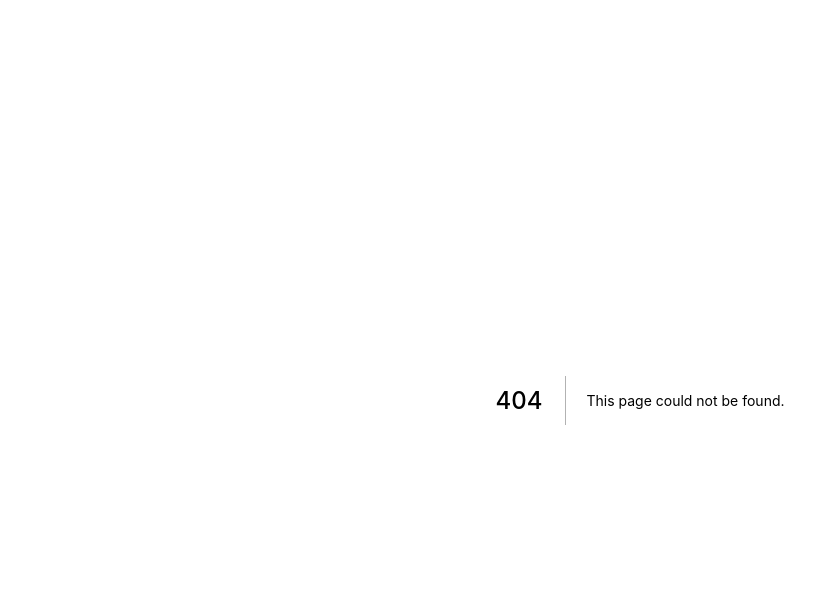
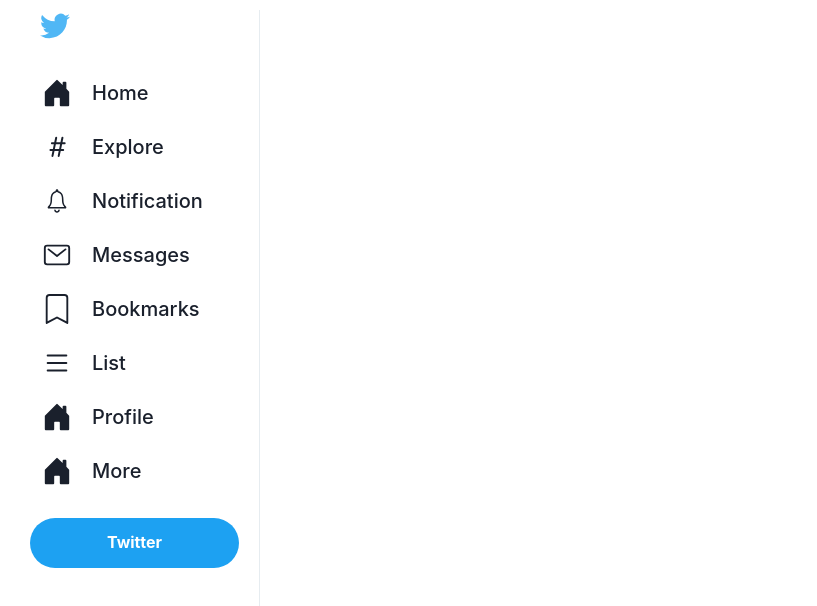
Before and after one commit to Revirdi/individual-project, a Next.js app: page /home in a window 1280 px wide. Before the commit this address had no page. Shown: the top 606 px of the page, without its empty margins (0-817 px from the left). Built offline with nearby package versions, Linux system fonts and the light colour scheme.

Commit message:
first commit

```diff
--- /dev/null
+++ b/components/Sidebar/SidebarOption.js
@@ -0,0 +1,28 @@
+import { Flex, Spacer, Text } from "@chakra-ui/react";
+function SidebarOption({ active, text, Icon }) {
+  return (
+    <Flex
+      flexGrow="0.3"
+      alignItems="center"
+      cursor="pointer"
+      padding="12px"
+      _hover={{
+        background: "#e8f5fe",
+        color: "var(--twitter-color)",
+        borderRadius: "25px",
+      }}
+    >
+      <Icon fontSize="30px" />
+      <Text
+        paddingLeft="20px"
+        fontWeight="500"
+        fontSize="20px"
+        marginEnd="20px"
+      >
+        {text}
+      </Text>
+    </Flex>
+  );
+}
+
+export default SidebarOption;
--- /dev/null
+++ b/components/Sidebar/index.js
@@ -0,0 +1,58 @@
+import { Icon } from "@chakra-ui/icons";
+import { Button } from "@chakra-ui/react";
+import {
+  BsTwitter,
+  BsFillHouseDoorFill,
+  BsHash,
+  BsBookmark,
+  BsList,
+} from "react-icons/bs";
+import { IoIosNotificationsOutline } from "react-icons/io";
+import { IoMailOutline } from "react-icons/io5";
+import SidebarOption from "./SidebarOption";
+import { Flex } from "@chakra-ui/react";
+import { Box } from "@chakra-ui/react";
+function Sidebar() {
+  return (
+    <Box
+      minW="250px"
+      mt="10px"
+      paddingStart="20px"
+      paddingEnd="20px"
+      borderRight="1px solid var(--twitter-background)"
+    >
+      {/* Twitter Icon */}
+      <Icon
+        as={BsTwitter}
+        fontSize="30px"
+        marginStart="10px"
+        marginBottom="20px"
+        color="var(--twitter-color)"
+      />
+
+      {/* Sidebar Option */}
+      <SidebarOption Icon={BsFillHouseDoorFill} text="Home" />
+      <SidebarOption Icon={BsHash} text="Explore" />
+      <SidebarOption Icon={IoIosNotificationsOutline} text="Notification" />
+      <SidebarOption Icon={IoMailOutline} text="Messages" />
+      <SidebarOption Icon={BsBookmark} text="Bookmarks" />
+      <SidebarOption Icon={BsList} text="List" />
+      <SidebarOption Icon={BsFillHouseDoorFill} text="Profile" />
+      <SidebarOption Icon={BsFillHouseDoorFill} text="More" />
+
+      {/* Button -> Tweet */}
+      <Button
+        colorScheme="twitter"
+        height="50px"
+        w="100%"
+        mt="20px"
+        borderRadius="30px"
+        fontWeight="700"
+      >
+        Twitter
+      </Button>
+    </Box>
+  );
+}
+
+export default Sidebar;
--- a/pages/_app.js
+++ b/pages/_app.js
@@ -1,7 +1,12 @@
-import '../styles/globals.css'
+import "../styles/globals.css";
+import { ChakraProvider } from "@chakra-ui/react";
 
 function MyApp({ Component, pageProps }) {
-  return <Component {...pageProps} />
+  return (
+    <ChakraProvider>
+      <Component {...pageProps} />
+    </ChakraProvider>
+  );
 }
 
-export default MyApp
+export default MyApp;
--- /dev/null
+++ b/pages/home/index.js
@@ -0,0 +1,19 @@
+import Head from "next/head";
+import React from "react";
+import Sidebar from "../../components/Sidebar";
+import { Flex, Spacer } from "@chakra-ui/react";
+
+function Home() {
+  return (
+    <Flex height="100vh" maxWidth="1300px" ms="auto" me="auto" padding="0 10px">
+      <Head>
+        <title>Home</title>
+        <meta name="description" content="Generated by create next app" />
+        <link rel="icon" href="/favicon.ico" />
+      </Head>
+      <Sidebar />
+    </Flex>
+  );
+}
+
+export default Home;
--- a/styles/globals.css
+++ b/styles/globals.css
@@ -2,6 +2,8 @@ html,
 body {
   padding: 0;
   margin: 0;
+  --twitter-color: #50b7f5;
+  --twitter-background: #e6ecf0;
   font-family: -apple-system, BlinkMacSystemFont, Segoe UI, Roboto, Oxygen,
     Ubuntu, Cantarell, Fira Sans, Droid Sans, Helvetica Neue, sans-serif;
 }
```
Also changed, not shown: package.json (+7 -1 lines), 2 other files (tests, documents, lock files or other folders).
